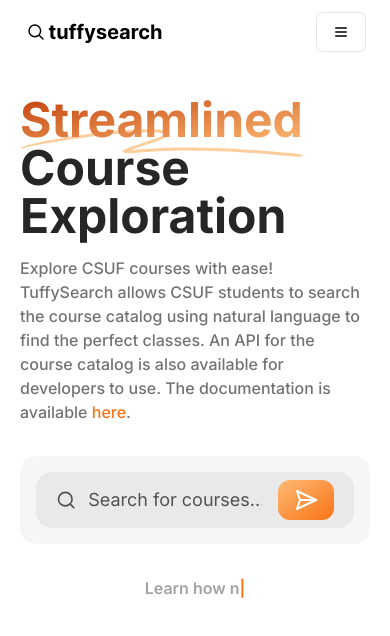
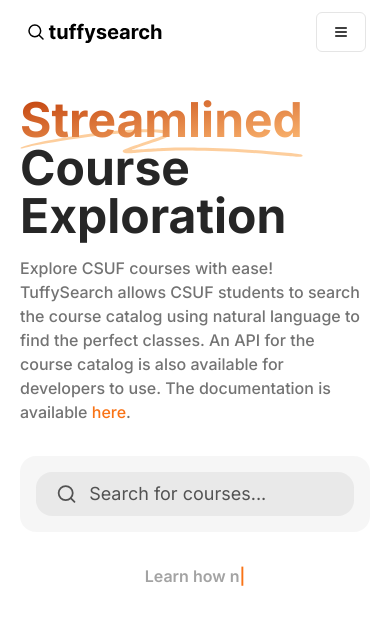
Before and after one commit to clxmente/tuffysearch, a Next.js app: page / in a window 390 px wide. Shown: the top 636 px of the page. Built offline with nearby package versions, Linux system fonts and the light colour scheme.

Commit message:
mobile card height + hide index btn if smol

```diff
--- a/src/components/course-switcher.tsx
+++ b/src/components/course-switcher.tsx
@@ -40,7 +40,7 @@
 
   return (
     <div className="flex flex-col gap-4">
-      <Card className="h-[194px] w-full overflow-y-auto">
+      <Card className="h-[230px] w-full overflow-y-auto md:h-[194px]">
         <CardHeader>
           <CardTitle className="flex items-start justify-between">
             {`${matches[index].metadata.course_code}: ${matches[index].metadata.title}`}
--- a/src/components/home-search.tsx
+++ b/src/components/home-search.tsx
@@ -40,7 +40,7 @@
         </div>
         <button
           type="submit"
-          className="rounded-xl bg-gradient-to-tl from-orange-500 to-orange-300 px-4 py-2 font-semibold text-white hover:scale-95"
+          className="hidden rounded-xl bg-gradient-to-tl from-orange-500 to-orange-300 px-4 py-2 font-semibold text-white hover:scale-95 sm:flex"
         >
           <SendHorizontal className="h-6 w-6" />
         </button>
```
